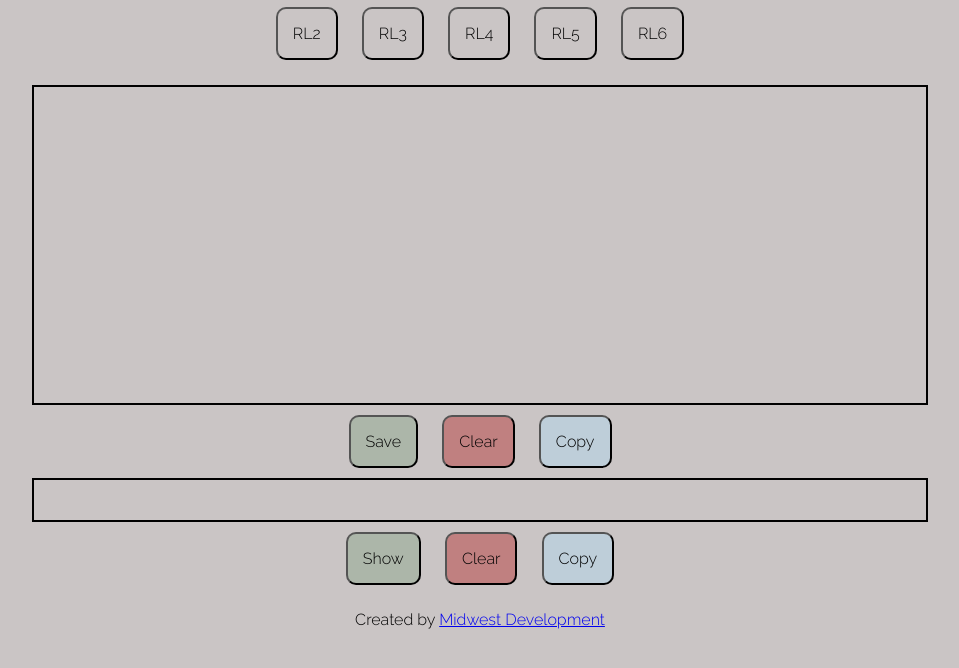
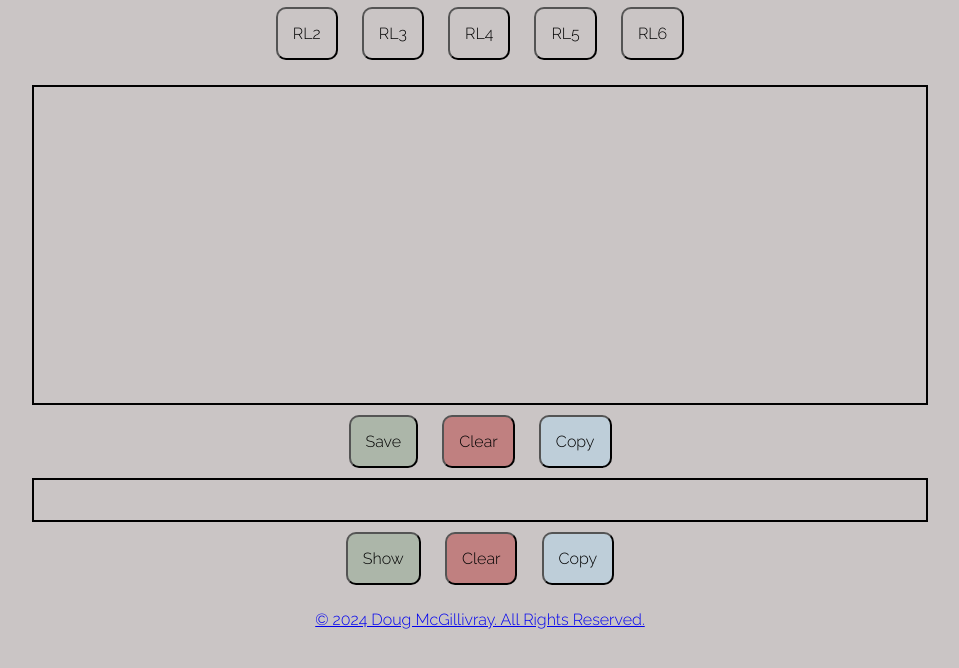
Before and after one commit to mcgidoug/il-common-core-cerc-creator, a website with bundled scripts: page index.html in a window 1280 px wide. Shown: the part 118-786 px from the top of the page, without its empty margins (160-1119 px from the left). Built offline with nearby package versions, Linux system fonts and the light colour scheme.

Commit message:
updated footer

```diff
--- a/index.html
+++ b/index.html
@@ -40,7 +40,7 @@
             <button id="copy_storage_button">Copy</button>
         </div>
         <!-- FOOTER -->
-        <footer>Created by <a href="https://midwest-development.vercel.app/" target="_blank">Midwest Development</a>
+        <footer><a href="https://www.dougmcgillivray.com/" target="_blank">&copy; 2024 Doug McGillivray. All Rights Reserved.</a>
         </footer>
     </div>
 
```
